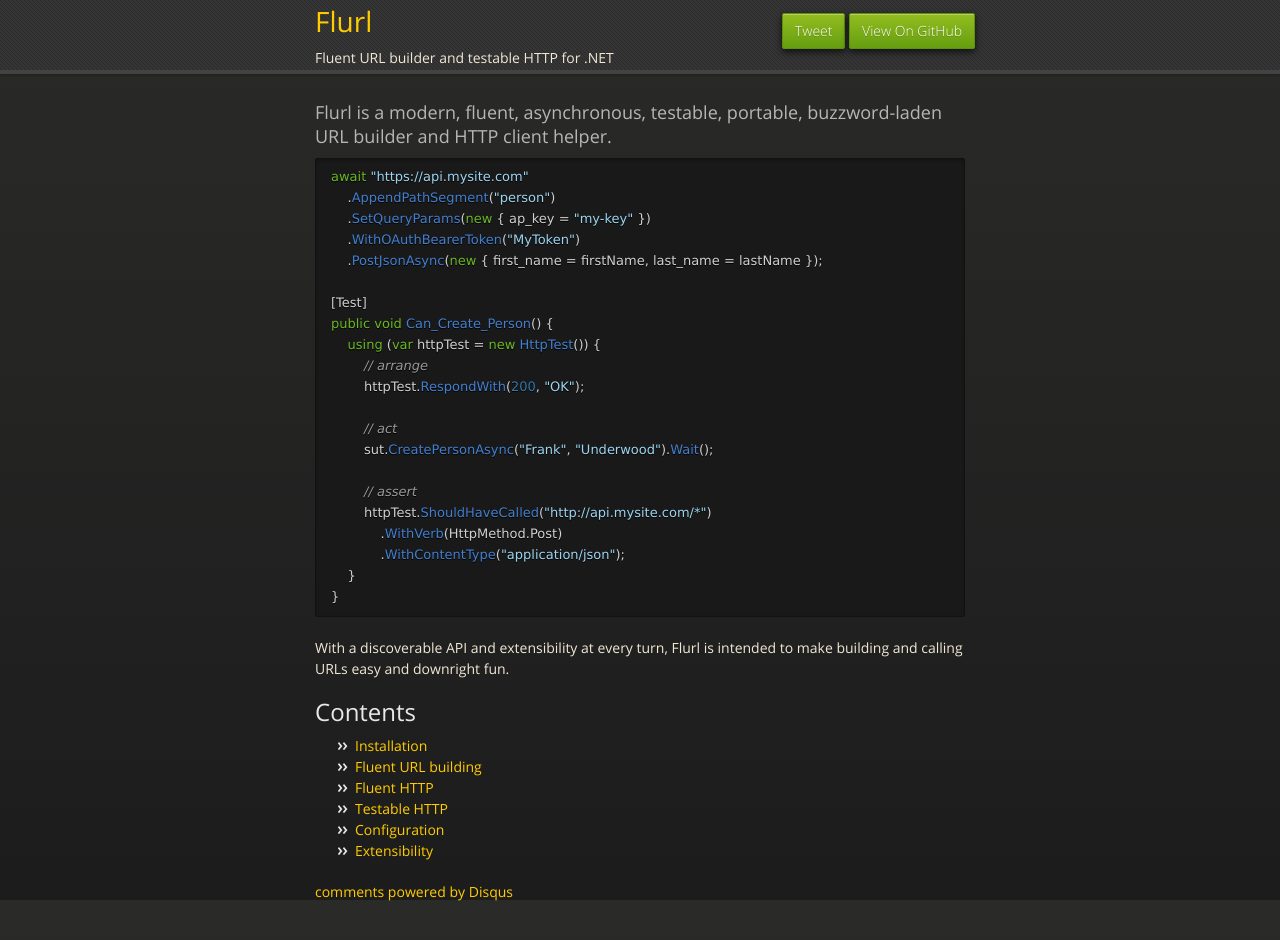
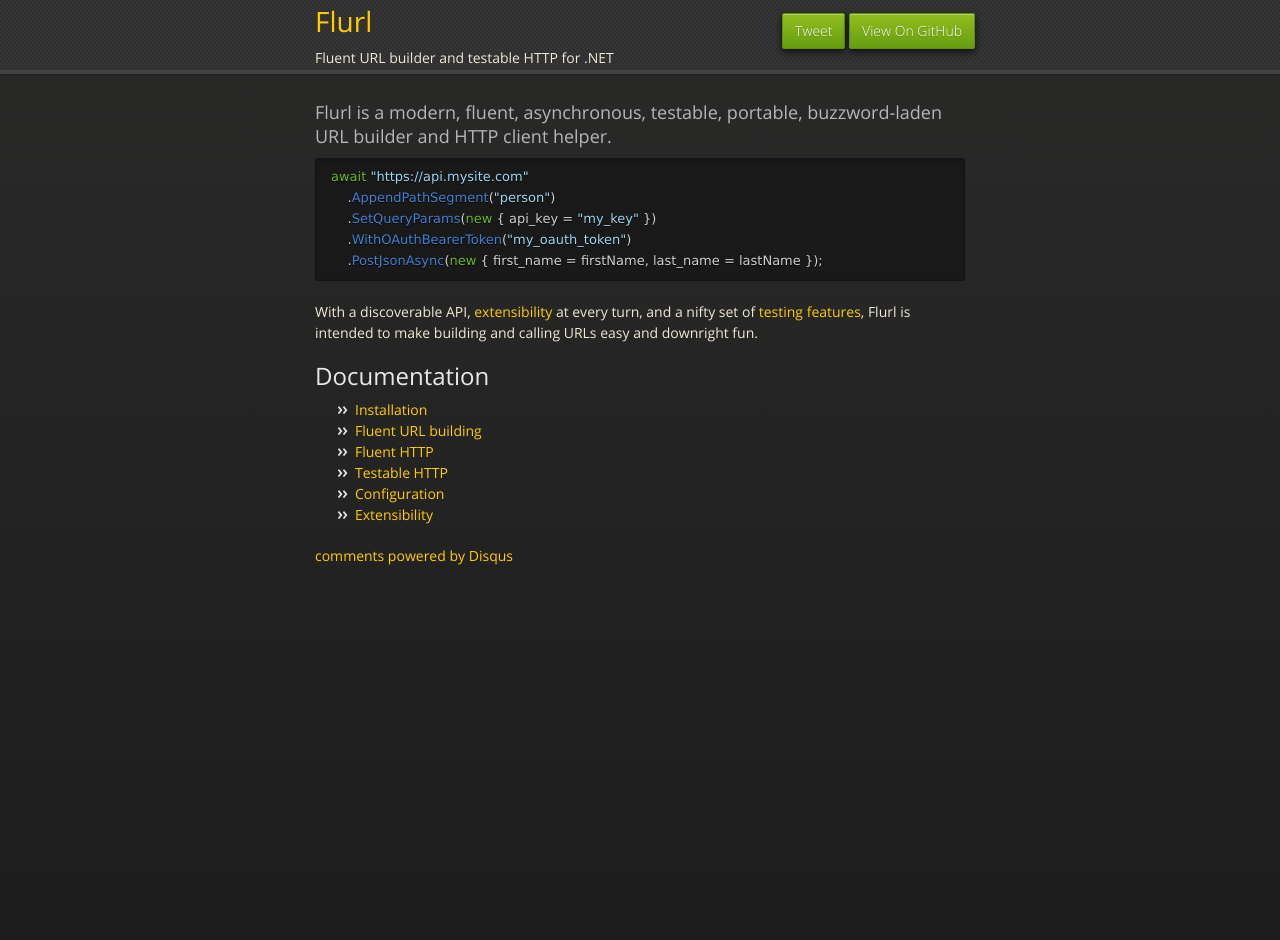
Before and after one commit to tmenier/Flurl, a Jekyll site: the page built from index.md, in a window 1280 px wide and 992 px high. Shown: the top 940 px of the window. Built offline with Jekyll 4.4.1, drawn with Linux system fonts in a browser that asks for light colours; nearby versions of some CDN libraries; Markdown is read by kramdown in place of the engine named in the settings; comment, search, counter and statistics services are not loaded.

Commit message:
removed testing example from home page, a couple other minor corrections

`````diff
--- a/index.md
+++ b/index.md
@@ -8,30 +8,14 @@
 ````c#
 await "https://api.mysite.com"
     .AppendPathSegment("person")
-    .SetQueryParams(new { ap_key = "my-key" })
-    .WithOAuthBearerToken("MyToken")
+    .SetQueryParams(new { api_key = "my_key" })
+    .WithOAuthBearerToken("my_oauth_token")
     .PostJsonAsync(new { first_name = firstName, last_name = lastName });
-
-[Test]
-public void Can_Create_Person() {
-    using (var httpTest = new HttpTest()) {
-        // arrange
-        httpTest.RespondWith(200, "OK");
-
-        // act
-        sut.CreatePersonAsync("Frank", "Underwood").Wait();
-
-        // assert
-        httpTest.ShouldHaveCalled("http://api.mysite.com/*")
-            .WithVerb(HttpMethod.Post)
-            .WithContentType("application/json");
-    }
-}
 ````
 
-With a discoverable API and extensibility at every turn, Flurl is intended to make building and calling URLs easy and downright fun.
+With a discoverable API, [extensibility](extensibility) at every turn, and a nifty set of [testing features](testable-http), Flurl is intended to make building and calling URLs easy and downright fun.
 
-##Contents
+##Documentation
 
 - [Installation](installation)
 - [Fluent URL building](fluent-url)
`````
Also changed, not shown: testable-http.md (+1 -1 lines).
